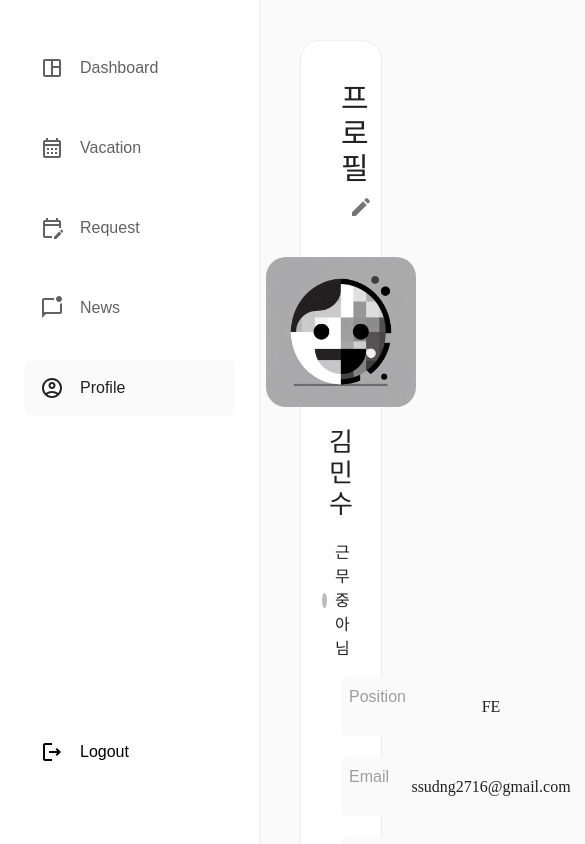
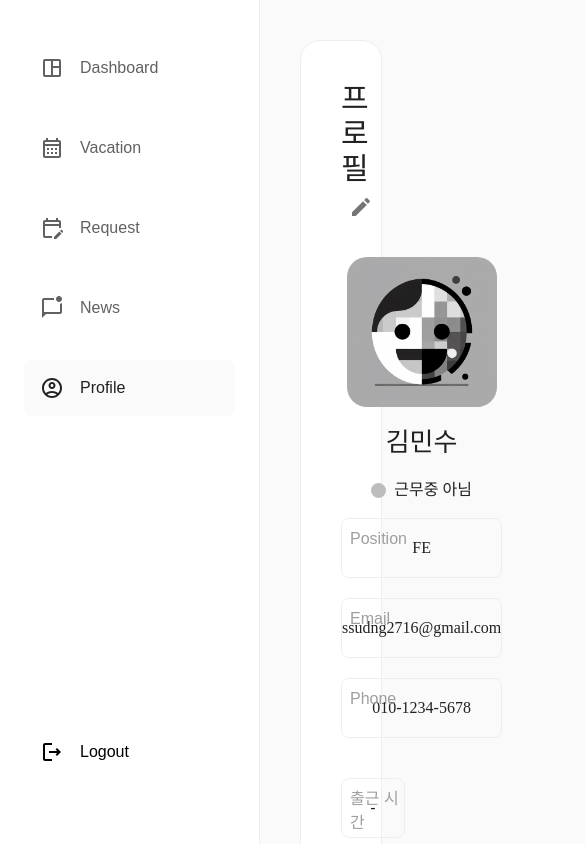
Before and after one commit to SSUDNG/toy1-group3, a React (Create React App) app: page /profile in a window 390 px wide. Shown: the top 844 px of the page, 585 px wide, since content can reach past the window. Built offline with nearby package versions, Linux system fonts and the light colour scheme; no server answers; the database is empty; sample sign-in values are in the browser's storage; a web font is replaced by a local one.

Commit message:
edit: profile responsive CSS/MUI

```diff
--- a/src/components/ProfileInfo.tsx
+++ b/src/components/ProfileInfo.tsx
@@ -1,5 +1,5 @@
 import React from "react";
-import { Grid, Box, Typography } from "@mui/material";
+import { Grid, Box, Typography, useMediaQuery, useTheme } from "@mui/material";
 
 import styles from "../pages/ProfilePage/profilePage.module.css";
 import { ProfileData } from "./TypeDef";
@@ -9,8 +9,15 @@ interface InfoProps {
 }
 
 const ProfileInfo: React.FC<InfoProps> = ({ profileData }) => {
+  const theme = useTheme();
+  const isSmallScreen = useMediaQuery(theme.breakpoints.down("md"));
   return (
-    <Grid container spacing={2} className={styles.infoContainer}>
+    <Grid
+      container
+      spacing={2}
+      className={styles.infoContainer}
+      direction={isSmallScreen ? "column" : "row"}
+    >
       <Grid direction="column" className={styles.photoBox} item xs={6}>
         <img
           src={
--- a/src/components/ProfileWorkTime.tsx
+++ b/src/components/ProfileWorkTime.tsx
@@ -1,5 +1,5 @@
 import React, { useRef, useState } from "react";
-import { Box, Button, Grid } from "@mui/material";
+import { Box, Button, Grid, useMediaQuery, useTheme } from "@mui/material";
 import HourglassEmptyIcon from "@mui/icons-material/HourglassEmpty";
 import useOnClickOutside from "hooks/useOnClickOutside";
 import { ProfileData } from "./TypeDef";
@@ -43,9 +43,12 @@ const ProfileWorkTime: React.FC<WorkTimeProps> = ({
     setWorking(false);
   };
 
+  const theme = useTheme();
+  const isSmallScreen = useMediaQuery(theme.breakpoints.down("md"));
+
   return (
     <div>
-      <Grid container spacing={2}>
+      <Grid container spacing={2} direction={isSmallScreen ? "column" : "row"}>
         <Grid item xs={6}>
           <Box className={styles.infoItem}>
             <span>출근 시간</span>
--- a/src/pages/ProfilePage/profilePage.module.css
+++ b/src/pages/ProfilePage/profilePage.module.css
@@ -20,11 +20,11 @@
 }
 .infoContainer {
   margin-bottom: 20px;
+  justify-content: center;
 }
 .infoItem {
-  min-width: 300px;
   height: 60px;
-  background-color: #FAFAFA;
+  border: 1px solid #EEEEEE;
   border-radius: 8px;
   position: relative;
   display: flex;
```
